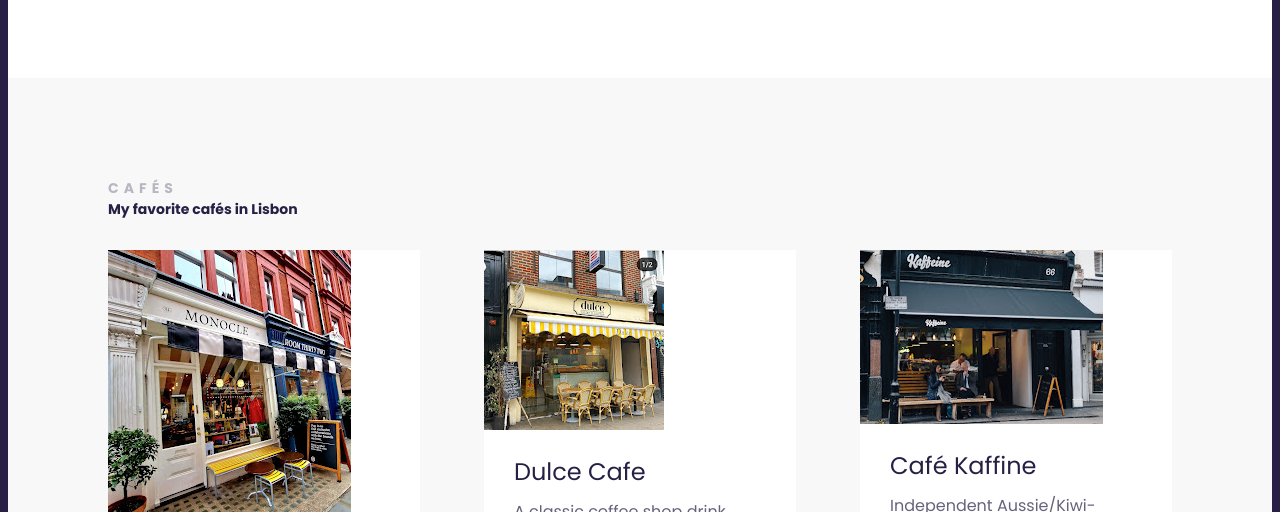
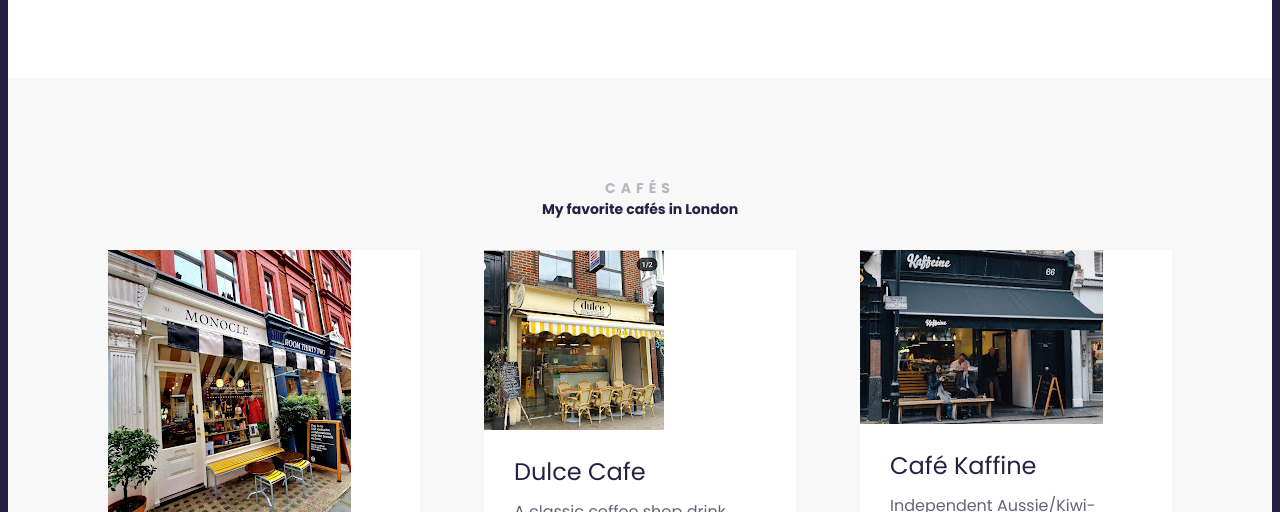
Before and after one commit to TinaGrace0810/india-travel-project, a plain HTML site: page index.html in a window 1280 px wide. Shown: the part 1167-1679 px from the top of the page. Drawn offline with Linux system fonts and the light colour scheme.

Commit message:
text-centre

```diff
--- a/index.html
+++ b/index.html
@@ -47,8 +47,8 @@
           </div>
         </section>
         <section class="secondary">
-          <h2 class="text-center">CAFÉS</h2>
-          <h3 class="text-center">My favorite cafés in Lisbon</h3>
+          <h2 class="text-centre">CAFÉS</h2>
+          <h3 class="text-centre">My favorite cafés in London</h3>
 
           <div class="grid grid-3-columns">
             <div class="card">
--- a/src/styles.css
+++ b/src/styles.css
@@ -39,6 +39,7 @@ header h3 {
   font-weight: 900;
   font-size: 24px;
   line-height: 1.5;
+  letter-spacing: 5px;
   margin: 0;
 }
 
@@ -46,7 +47,6 @@ header a {
   font-weight: 700;
   font-size: 14px;
   line-height: 1.5;
-
   text-align: center;
   color: #272044;
   padding: 16px 32px;
```
